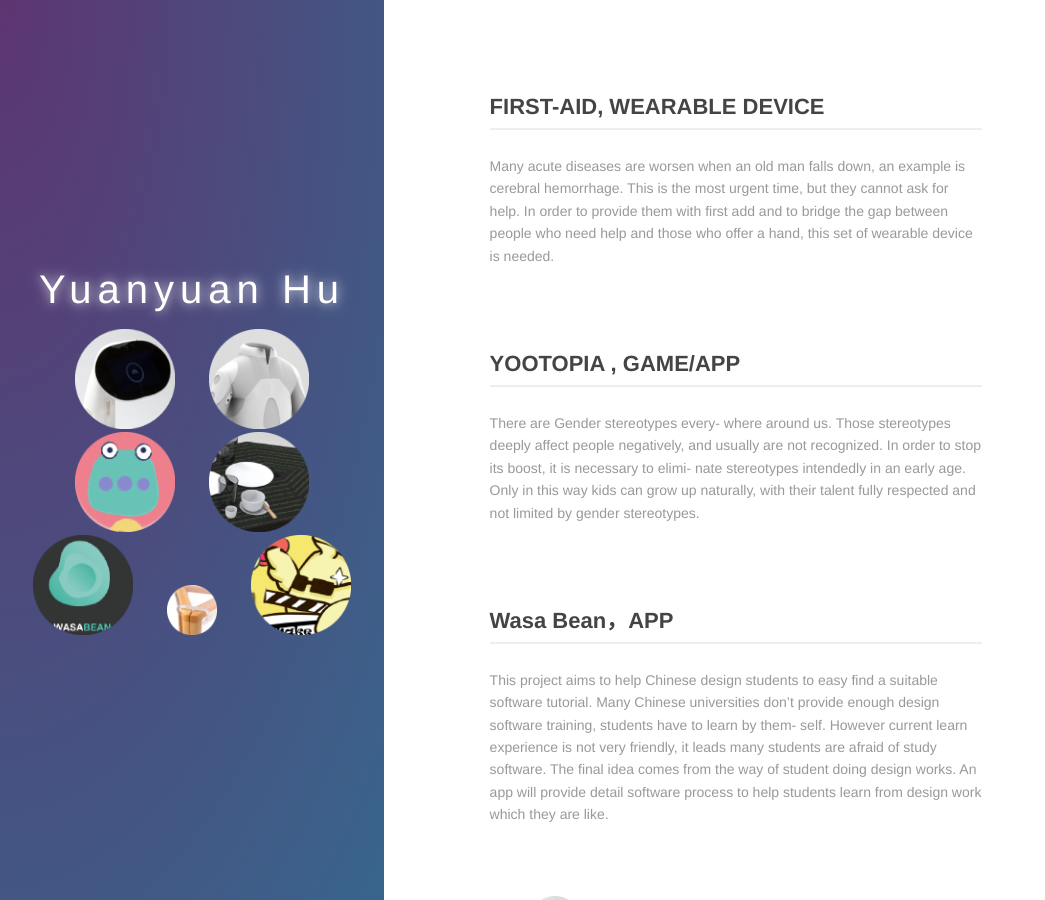
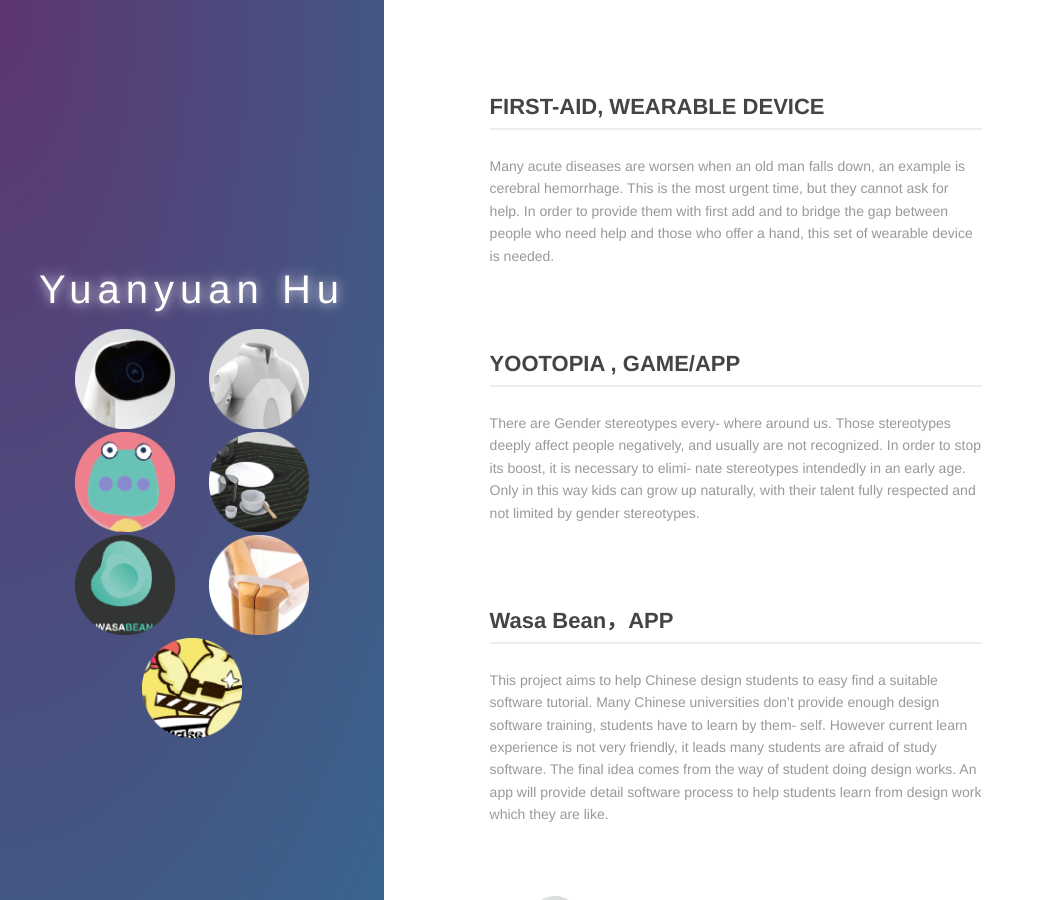
Before and after one commit to yuanyuanhu96/Potfolio-Archive, a Jekyll site: the page built from index.md, in a window 1280 px wide and 900 px high. Shown: the whole window, without its empty margins (0-1045 px from the left). Built offline with Jekyll 4.4.1, drawn with Linux system fonts in a browser that asks for light colours.

Commit message:
Update index.md

```diff
--- a/index.md
+++ b/index.md
@@ -12,7 +12,7 @@ layout: default
         <a href="https://huyuanyuan96.github.io/carriage-return-line-feed-new-line-end-file" target="_blank"><img src="/images/Project-icon-png/Project-icon-03.png" alt="" width="100"/></a>
                 <a href="https://huyuanyuan96.github.io/eating-flow" target="_blank"><img src="/images/Project-icon-png/Project-icon-04.png" alt="" width="100"/></a>
                 <a href="https://huyuanyuan96.github.io/wasa-bean" target="_blank"><img src="/images/Project-icon-png/Project-icon-05.png" alt="" width="100"/></a>
-                <a href="https://huyuanyuan96.github.io/carriage-return-line-feed-new-line-end-file" target="_blank"><img src="/images/Project-icon-png/Project-icon-06.png" alt="" width="50"/></a>
+                <a href="https://huyuanyuan96.github.io/carriage-return-line-feed-new-line-end-file" target="_blank"><img src="/images/Project-icon-png/Project-icon-06.png" alt="" width="100"/></a>
                 <a href="https://huyuanyuan96.github.io/Ada-bird" target="_blank"><img src="/images/Project-icon-png/Project-icon-07.png" alt="" width="100"/></a>
       </div>
       <div id="particles-js"></div>
```
